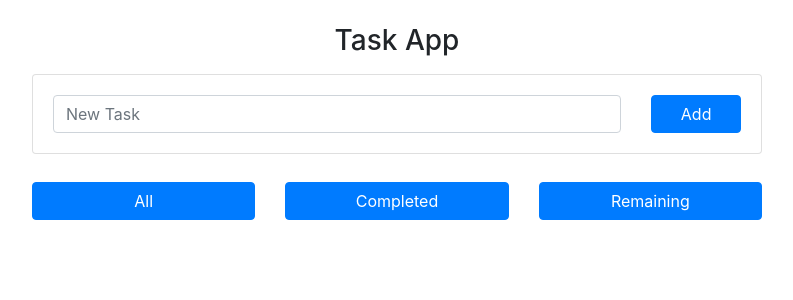
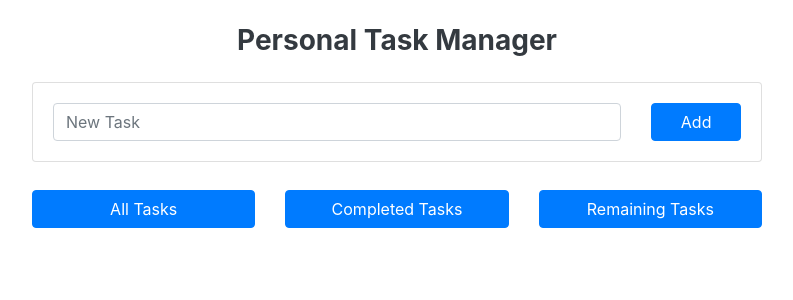
Before and after one commit to TharindaNimnajith/ssd-assignment-oauth, a React (Create React App) app: page / in a window 1280 px wide. Shown: the top 300 px of the page, without its empty margins (243-1036 px from the left). Built offline with nearby package versions, Linux system fonts and the light colour scheme.

Commit message:
front-end modifications

```diff
--- a/src/App.jsx
+++ b/src/App.jsx
@@ -98,8 +98,8 @@ export default class App extends Component {
       <div className='container'>
         <div className='row'>
           <div className='col-10 col-md-8 mx-auto mt-4'>
-            <h3 className='text-capitalize text-center'>
-              Task App
+            <h3 className='text-capitalize text-center mb-4 text-dark font-weight-bold'>
+              Personal Task Manager
             </h3>
             <AddItem item={this.state.item}
                      editItem={this.state.editItem}
--- a/src/components/ItemList.jsx
+++ b/src/components/ItemList.jsx
@@ -19,27 +19,27 @@ export default class ItemList extends Component {
             <button type='button'
                     className='btn btn-primary btn-block mt-1 shadow-none'
                     onClick={() => updateTodosToShow('all')}>
-              All
+              All Tasks
             </button>
           </div>
           <div className='col-md-4'>
             <button type='button'
                     className='btn btn-primary btn-block mt-1 shadow-none'
                     onClick={() => updateTodosToShow('done')}>
-              Completed
+              Completed Tasks
             </button>
           </div>
           <div className='col-md-4'>
             <button type='button'
                     className='btn btn-primary btn-block mt-1 shadow-none'
                     onClick={() => updateTodosToShow('todo')}>
-              Remaining
+              Remaining Tasks
             </button>
           </div>
         </div>
         {
           items.length === 0 ? '' :
-            <ul className='list-group my-5'>
+            <ul className='list-group my-4'>
               {
                 items.map(item => {
                   return (
```
